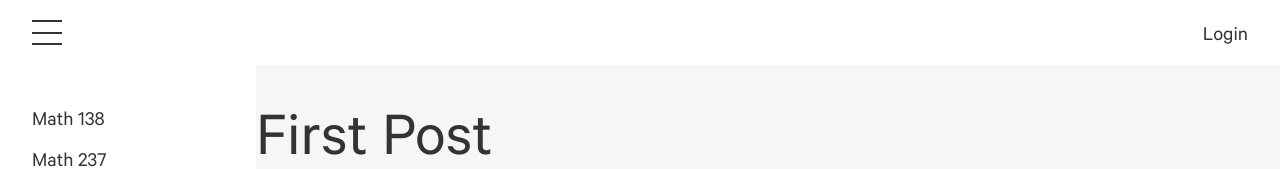
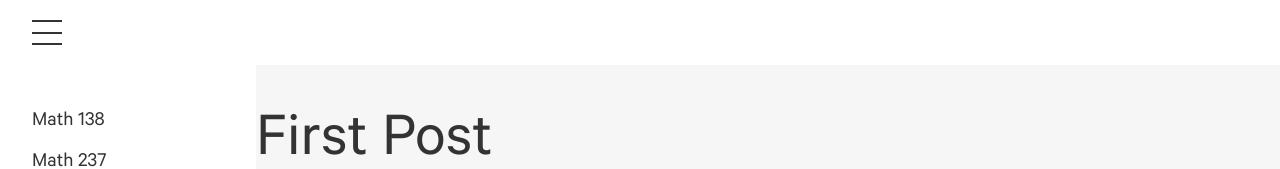
Before and after one commit to GreenEducation/Classroom, a Next.js app: page /posts/first-post in a window 1280 px wide. Shown: the top 169 px of the page. Built offline with nearby package versions, Linux system fonts and the light colour scheme.

Commit message:
querying data from home page

```diff
--- a/components/header.js
+++ b/components/header.js
@@ -1,6 +1,6 @@
 import styles from './header.module.scss'
 
-export default function Header() {
+export default function Header({ name }) {
 
   return (
     <div className={styles.header}>
@@ -12,7 +12,7 @@ export default function Header() {
         </div>
       </span>
       <span>
-        <a href="/api/auth/login">Login</a>
+        {name}
       </span>
     </div>
   )
--- a/components/layout.js
+++ b/components/layout.js
@@ -6,7 +6,7 @@ import Sidebar from './sidebar'
 
 export const siteTitle = 'GreenEd'
 
-export default function Layout({ children, home }) {
+export default function Layout({ children, header }) {
 
   return (
     <div className={styles.container}>
@@ -25,7 +25,7 @@ export default function Layout({ children, home }) {
         <meta name="og:title" content={siteTitle} />
         <meta name="twitter:card" content="summary_large_image" />
       </Head>
-      <Header />
+      <Header name={header} />
       <Sidebar>
         <Link href="course"><a className={styles.sidebar__link}>Math 138</a></Link>
         <Link href="course"><a className={styles.sidebar__link}>Math 237</a></Link>
--- a/package.json
+++ b/package.json
@@ -1,5 +1,5 @@
 {
-  "name": "my-app",
+  "name": "greened-app",
   "version": "0.1.0",
   "private": true,
   "scripts": {
```
Also changed, not shown: pages/home.js (+25 -3 lines), pages/settings.js (+8 -1 lines).
